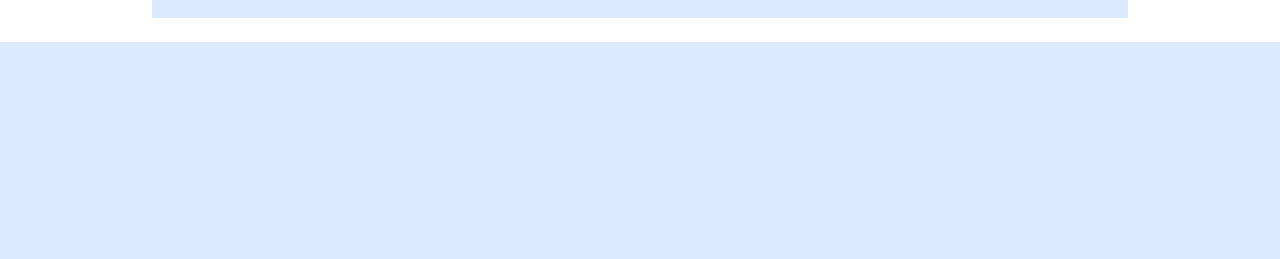
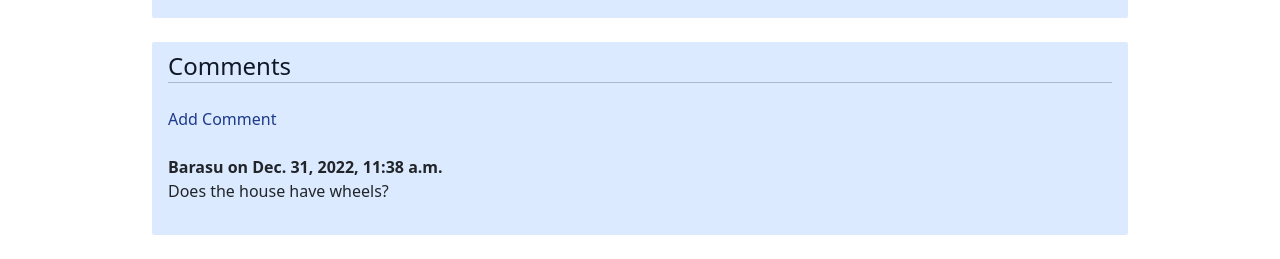
Before and after one commit to Anuj-Gupta4/RealEstateApp, a Django app: page /listings/5/ in a window 1280 px wide. Shown: the part 954-1213 px from the top of the page. Before the commit the page ends 996 px from the top, so only its background shows below. Run offline with Django 4.2, Linux system fonts and the light colour scheme; a user stored in the database is signed in; data comes from the database, SQL or seed files in the repository; both versions use the stored data as it was after the commit; parts of the project's set-up code (start-up, migrations or seed data) failed here and were passed over; some libraries are stand-ins or nearby versions.

Commit message:
added comment section

```diff
--- a/listings/admin.py
+++ b/listings/admin.py
@@ -1,6 +1,7 @@
 from django.contrib import admin
 
 # Register your models here.
-from .models import Listing
+from .models import Listing, Comment
 
 admin.site.register(Listing)
+admin.site.register(Comment)
--- a/listings/models.py
+++ b/listings/models.py
@@ -26,3 +26,15 @@
 
     def __str__(self):
         return self.Title
+
+class Comment(models.Model):
+    listing = models.ForeignKey(Listing, related_name = "comments", on_delete = models.CASCADE)
+    name = models.CharField(max_length=100, default="Anonymous User")
+    body = models.TextField()
+    date_added = models.DateTimeField(auto_now_add=True)
+
+    # def sample_view(request):
+    #     name = request.user
+
+    def __str__(self):
+        return '%s - %s' % (self.listing.Title, self.name)
--- a/listings/views.py
+++ b/listings/views.py
@@ -7,8 +7,8 @@
 from django.views.generic.edit import CreateView, FormView
 from django.shortcuts import render, redirect
 from django.urls import reverse_lazy
-from .models import Listing
-from .forms import ListingForm
+from .models import Listing, Comment
+from .forms import ListingForm, CommentForm
 import pandas as pd
 import joblib
 
@@ -94,6 +94,17 @@
 #         "form":form
 #     }
 #     return render(request, "listing_create.html", context)
+
+class add_comment(CreateView):
+    model = Comment
+    form_class = CommentForm
+    template_name = 'add_comment.html'
+
+    def form_valid(self,form):
+        form.instance.listing_id=self.kwargs['pk']
+        return super().form_valid(form)
+
+    success_url = reverse_lazy('listing_list')
 
 #CRUD -Create, Retrieve, Update, Delete
 class listing_create(LoginRequiredMixin, CreateView):
--- a/real_estate/urls.py
+++ b/real_estate/urls.py
@@ -14,7 +14,8 @@
     listing_update,
     listing_delete,
     listing_search,
-    user_specific_listings
+    user_specific_listings,
+    add_comment
     )
 
 urlpatterns = [
@@ -30,7 +31,8 @@
     path('add-listing', listing_create.as_view(), name='listing_create'),
     path('listings/<pk>/edit/', listing_update, name='listing_update'),
     path('listings/<pk>/delete/', listing_delete, name='listing_delete'),
-    path('listing_search', listing_search, name='listing_search')
+    path('listing_search', listing_search, name='listing_search'),
+    path('listings/<pk>/comment/', add_comment.as_view(), name='add_comment'),
 ]
 
 if settings.DEBUG:
--- a/templates/listing.html
+++ b/templates/listing.html
@@ -41,6 +41,23 @@
                 Delete</a>
         </div>
         {% endif %}
+    </div><br>
+
+    <div class="px-3 py-2 bg-blue-100 rounded-sm">
+        {% if not listing.comments.all %}
+            <h3 class="text-2xl text-gray-900">No comments yet. Be the first to add one.
+                <a href="{% url 'add_comment' listing.pk %}" class="text-blue-900">Add Comment</a></h3>
+        {% else %}
+            <h3 class="text-2xl text-gray-900">Comments</h3><hr><br>
+            <a href="{% url 'add_comment' listing.pk %}" class="text-blue-900">Add Comment</a><br><br>
+            {% for comment in listing.comments.all %}
+                <strong>
+                    {{ comment.name }} on {{ comment.date_added }}
+                </strong><br>
+                {{ comment.body }}
+                <br><br>
+            {% endfor %}
+        {% endif %}
     </div>
 
     {% endblock %}
```
Also changed, not shown: listings/forms.py (+16 -1 lines), templates/add_comment.html (added, +29 -0 lines), db.sqlite3, listings/migrations/0008_alter_listing_description_comment.py (added), listings/migrations/0009_remove_comment_name.py (added), listings/migrations/0010_comment_name.py (added).
